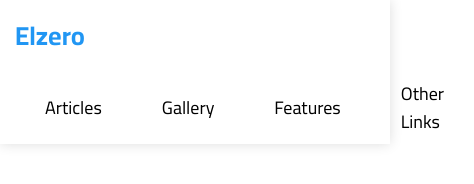
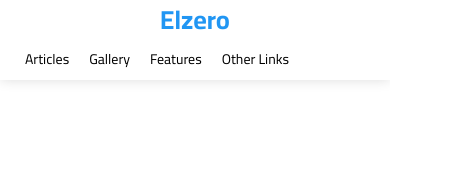
Before and after one commit to bensenouci-ayman/template3, a plain HTML site: page index.html in a window 390 px wide. Shown: the whole page, 474 px wide, since content can reach past the window. Drawn offline with nearby package versions, Linux system fonts and the light colour scheme.

Commit message:
complete header section part 2

```diff
--- a/css/elzero.css
+++ b/css/elzero.css
@@ -83,15 +83,29 @@ header .logo {
     font-size: 26px;
     font-weight: bold;
     height: 72px;
-    display: grid;
-    align-content: center;
+    display: flex;
+    justify-content: center;
+    align-items: center;
+}
+
+@media (max-width: 767px) {
+    header .logo {
+        width: 100%;
+        height: 40px;
+    }
 }
 
 header nav ul {
     display: flex;
 }
 
-header nav > ul > li > a {
+@media (max-width: 767px) {
+    header nav ul {
+        margin: auto;
+    }
+}
+
+header nav ul li a {
     height: 72px;
     display: grid;
     align-content: center;
@@ -101,4 +115,34 @@ header nav > ul > li > a {
     /* for fill  */
     position: relative;
     transition: var(--main-transition-duration);
+    overflow: hidden;
 }
+
+@media (max-width: 767px) {
+    header nav ul li a {
+        padding: 10px;
+        font-size: 14px;
+        height: 40px;
+    }
+
+}
+
+header nav ul li a::before {
+    content: "";
+    position: absolute;
+    width: 100%;
+    height: 4px;
+    background-color: var(--main-color);
+    top: 0;
+    left: -100%;
+    transition: var(--main-transition-duration);
+}
+
+header nav ul li a:hover {
+    color: var(--main-color);
+    background-color: #fafafa;
+}
+
+header nav ul li a:hover::before {
+    left: 0;
+}
```
Also changed, not shown: index.html (line endings or trailing spaces).
